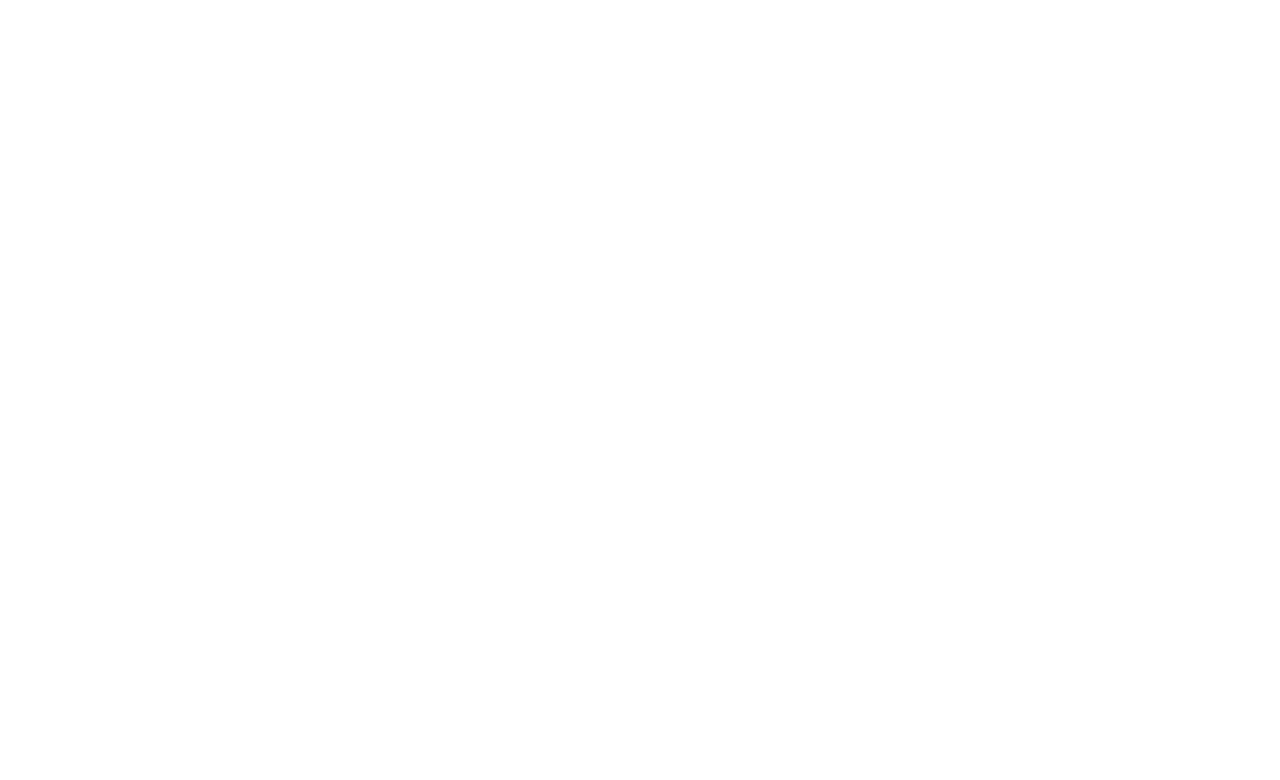
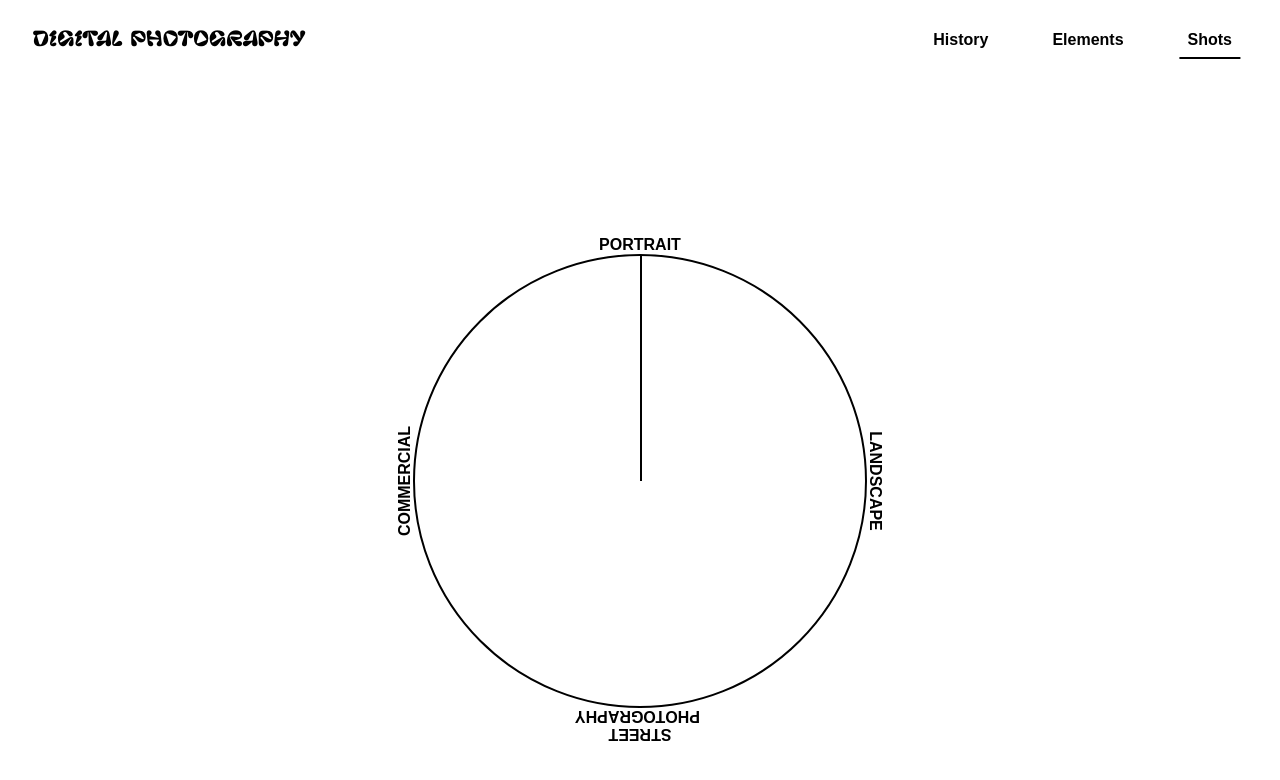
Before and after one commit to atlee1030/digital-photography-website, a plain HTML site: page shots.html in a window 1280 px wide. Drawn offline with Linux system fonts and the light colour scheme; files whose address does not match are found by name.

Commit message:
shots page add

```diff
--- a/css/elements.css
+++ b/css/elements.css
@@ -1,22 +1,11 @@
 body {
   margin: 0;
-    background-color: #f4f4f4;
-    font-family: 'Helvetica Neue', sans-serif;
-    position: relative;
+  font-family: Arial, sans-serif;
+  overflow: hidden;
+  background-color: white;
 }
 
-  .background-dots {
-    position: fixed;
-    top: 0;
-    left: 0;
-    width: 100vw;
-    height: 100vh;
-    background-image: radial-gradient(#999 1px, transparent 1px);
-    background-size: 20px 20px;
-    z-index: 0;
-    pointer-events: none;
-  }
-
+/*nav bar code(nav bar font size, position, underline activation*/
 .navbar {
   display: flex;
   justify-content: space-between;
@@ -50,8 +39,8 @@ body {
 }
 
 .nav-links a.active{
+  font-weight: bold;
   position: relative;
-    font-weight: bold;
 }
 
 .nav-links a.active::after{
@@ -65,6 +54,17 @@ body {
   transform: translateX(-50%);
 }
 
+  .background-dots {
+    position: fixed;
+    top: 0;
+    left: 0;
+    width: 100vw;
+    height: 100vh;
+    background-image: radial-gradient(#999 1px, transparent 1px);
+    background-size: 20px 20px;
+    z-index: 0;
+    pointer-events: none;
+  }
 
   .content {
     padding-top: 160px;
--- /dev/null
+++ b/css/shots.css
@@ -0,0 +1,199 @@
+body {
+  margin: 0;
+  font-family: Arial, sans-serif;
+  overflow: hidden;
+  background-color: white;
+}
+
+.navbar {
+  display: flex;
+  justify-content: space-between;
+  align-items: center;
+  padding: 1rem 2rem;
+  background-color: white;
+  position: sticky;
+  top: 0;
+  z-index: 1000;
+}
+
+.navbar h1 {
+  font-size: 1.2rem;
+  font-weight: bold;
+}
+
+.navbar h1 a{
+  text-decoration: none;
+  color: black;
+}
+
+.nav-links {
+  display: flex;
+  gap: 2rem;
+}
+
+.nav-links a {
+  text-decoration: none;
+  color: black;
+  font-weight: 600;
+  padding: 0.5rem 1rem;
+}
+
+.nav-links a.active{
+  font-weight: bold;
+  position: relative;
+}
+
+.nav-links a.active::after{
+  content: '';
+  position: absolute;
+  bottom: -2px;
+  left: 50%;
+  width: 80%;
+  height: 2px;
+  background: black;
+  transform: translateX(-50%);
+}
+
+
+/*wheel css*/
+.wheel-section {
+  height: 100vh;
+  display: flex;
+  justify-content: center;
+  align-items: center;
+  position: relative;
+  overflow: hidden;
+}
+
+.wheel {
+  width: 450px;
+  height: 450px;
+  border: 2px solid black;
+  border-radius: 50%;
+  position: relative;
+  transition: all 1s ease;
+  z-index: 10;
+}
+
+.wheel.moved {
+  position: fixed;
+  bottom: 2rem;
+  right: 2rem;
+  border-radius: 50%;
+  width: 200px;
+  height: 200px;
+}
+
+.hand {
+  width: 2px;
+  height: 50%;
+  background: black;
+  position: absolute;
+  top: 0;
+  left: 50%;
+  transform-origin: bottom center;
+  transform: rotate(0deg);
+  transition: transform 1s ease;
+}
+
+/*big circle code*/
+.label {
+  position: absolute;
+  font-size: 1rem;
+  font-weight: bold;
+  cursor: pointer;
+  width: 120px;
+  text-align: center;
+  transform: font-size 0.5s ease;
+}
+
+.label.portrait {
+  top: -20px;
+  left: 50%;
+  transform: translateX(-50%);
+}
+
+.label.street {
+  bottom: -37px;
+  left: 50%;
+  transform: translateX(-50%) rotate(180deg);
+}
+
+.label.landscape {
+  top: 50%;
+  right: -70px;
+  transform: translateY(-50%) rotate(90deg);
+}
+
+.label.commercial {
+  top: 50%;
+  left: -70px;
+  transform: translateY(-50%) rotate(-90deg);
+}
+
+/*circle when its small*/
+.wheel.moved .label{
+  font-size: 0.7rem;
+}
+
+.wheel.moved .label.portrait {
+  top: -15px;
+}
+
+.wheel.moved .label.street {
+  bottom: -27px;
+}
+
+.wheel.moved .label.landscape {
+  right: -70px;
+}
+
+.wheel.moved .label.commercial {
+  left: -70px;
+}
+
+.image-display {
+  position: absolute;
+  top: 50%;
+  left: 50%;
+  transform: translate(-50%, -50%);
+  height: auto;
+  margin-top: 0;
+  z-index: 1;
+}
+
+#shotImage {
+  width: 400px;
+  max-width: 90%;
+  opacity: 0;
+  transition: opacity 1s ease;
+}
+
+@keyframes fadeIn {
+  from { opacity: 0; transform: translateY(10px); }
+  to { opacity: 1; transform: translateY(0); }
+}
+
+@media screen and (max-width: 768px) {
+  .navbar {
+    flex-direction: column;
+  }
+
+  .content {
+    flex-direction: column;
+    align-items: center;
+  }
+
+  .wheel {
+    width: 300px;
+    height: 300px;
+  }
+
+  .hand {
+    height: 150px;
+  }
+
+  .label {
+    font-size: 0.8rem;
+  }
+}
--- a/shots.html
+++ b/shots.html
@@ -4,8 +4,68 @@
     <meta charset="UTF-8">
     <meta name="viewport" content="width=device-width, initial-scale=1.0">
     <title>Document</title>
+    <link rel="stylesheet" href="css/font.css">
+    <link rel="stylesheet" href="css/shots.css">
 </head>
 <body>
+    <div class="navbar">
+        <h1><a href="index.html">Digital Photography</a></h1>
+        <div class="nav-links">
+          <a href="history.html">History</a>
+          <a href="elements.html">Elements</a>
+          <a href="shots.html" class="active">Shots</a>
+        </div>
+    </div>
+
+      <div class="wheel-section">
+        <div class="wheel" id="wheel">
+          <div class="hand" id="hand"></div>
+          <span class="label portrait" onclick="rotateTo('portrait')">PORTRAIT</span>
+          <span class="label landscape" onclick="rotateTo('landscape')">LANDSCAPE</span>
+          <span class="label commercial" onclick="rotateTo('commercial')">COMMERCIAL</span>
+          <span class="label street" onclick="rotateTo('street')">STREET PHOTOGRAPHY</span>
+        </div>
+      </div>
+
+      <div class="image-display" id="imageDisplay">
+        <img id="shotImage" alt="Shot Preview">
+      </div>
+
+
+      <script>
+     function rotateTo(label) {
+        const hand = document.getElementById('hand');
+        const wheel = document.getElementById('wheel');
+        const img = document.getElementById('shotImage');
+
+        const angles = {
+            portrait: 0,
+            landscape: 90,
+            street: 180,
+            commercial: 270
+        };
+
+        const imagePaths = {
+            portrait: 'images/portrait.jpg',
+            landscape: 'images/landscape.jpg',
+            street: 'images/street.jpg',
+            commercial: 'images/commercial.jpg'
+        };
+
+        // 바늘 회전
+        hand.style.transform = `rotate(${angles[label]}deg)`;
+
+        // 휠 이동 + 축소
+        wheel.classList.add('moved');
+
+        // 이미지 교체
+        img.style.opacity = 0;
+        setTimeout(() => {
+            img.src = imagePaths[label];
+            img.style.opacity = 1;
+        }, 400);
+    }
+      </script>
 
 </body>
 </html>
```
Also changed, not shown: 6 other files. Lines whose indentation alone changed are shown as unchanged.
